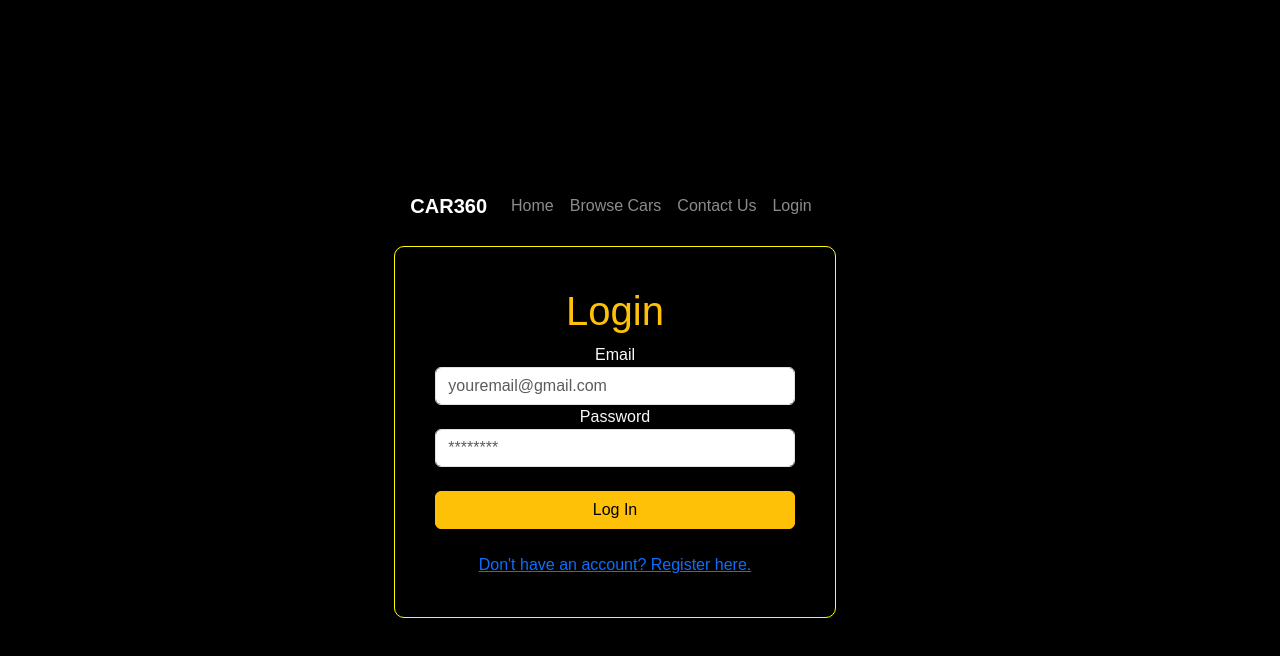
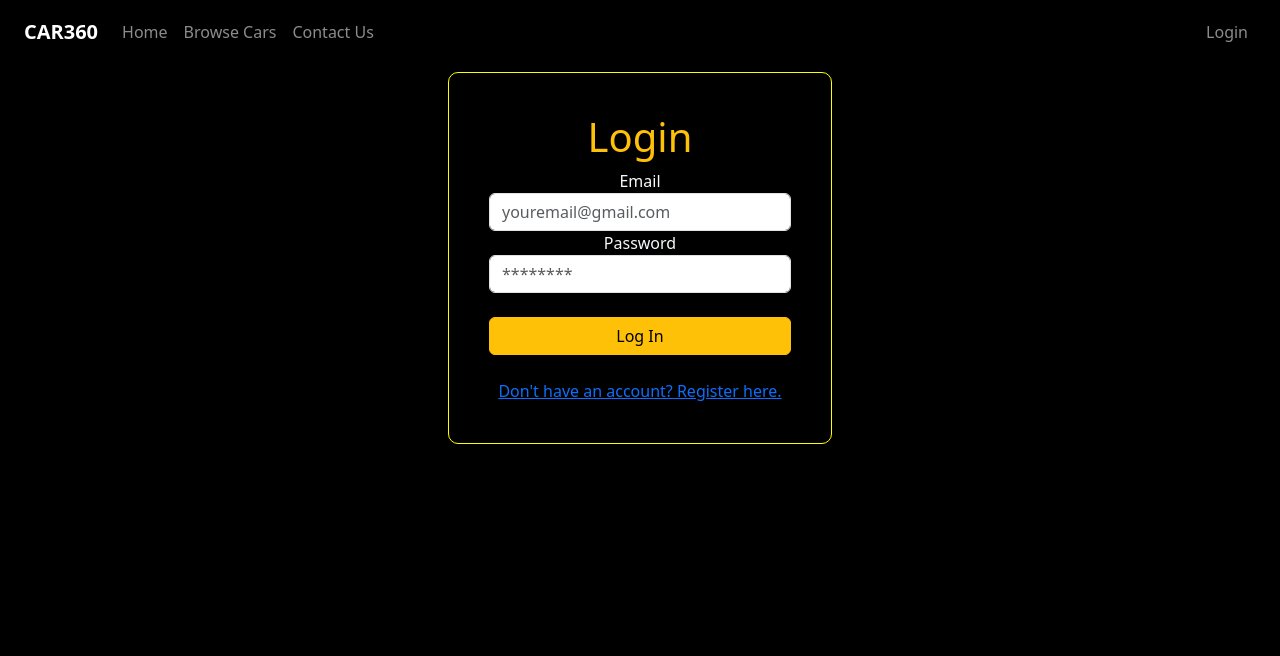
Before and after one commit to kevinseban/car-showroom-frontend, a React (Create React App) app: page /#/ in a window 1280 px wide. Shown: the top 656 px of the page. Built offline with nearby package versions, Linux system fonts and the light colour scheme.

Commit message:
Update index.css

```diff
--- a/src/index.css
+++ b/src/index.css
@@ -13,30 +13,16 @@ code {
 }
 
 .log-page{
-  /*background-image: url("./back4.png");*/
+
   background-color: black;
-  background-size: cover;
-  padding-right: 50px;
-  display: flex;
-  justify-content: center;
-  align-items: center;
-  height: 100vh;
-  width: 100vw;
-  font-family: "Raleway", sans-serif;
+
 }
 
-.reg-page{
-  /*background-image: url("./back4.png");*/
+/*.reg-page{
+
   background-color: black;
-  background-size: cover;
-  padding-right: 50px;
-  display: flex;
-  justify-content: center;
-  align-items: center;
-  height: 100vh;
-  width: 100vw;
-  font-family: "Raleway", sans-serif;
-}
+
+}*/
 
 .log{
   backdrop-filter: blur(10px);
@@ -47,7 +33,7 @@ code {
   border-radius: 10px;
 }
 
-.home-page{
+/*.home-page{
   background-color: black !important;
   background-image: none;
   background-size: initial;
@@ -58,7 +44,7 @@ code {
   width: initial;
   font-family: initial;
 
-}
+}*/
 
 .auth-form-container, .login-form, .register-form {
   display: flex;
@@ -70,6 +56,7 @@ code {
   border: 1px solid yellow;
   border-radius: 10px;
   margin: 0.5rem;
+  max-width: 30%;
 }
 
 .link-btn {
```
